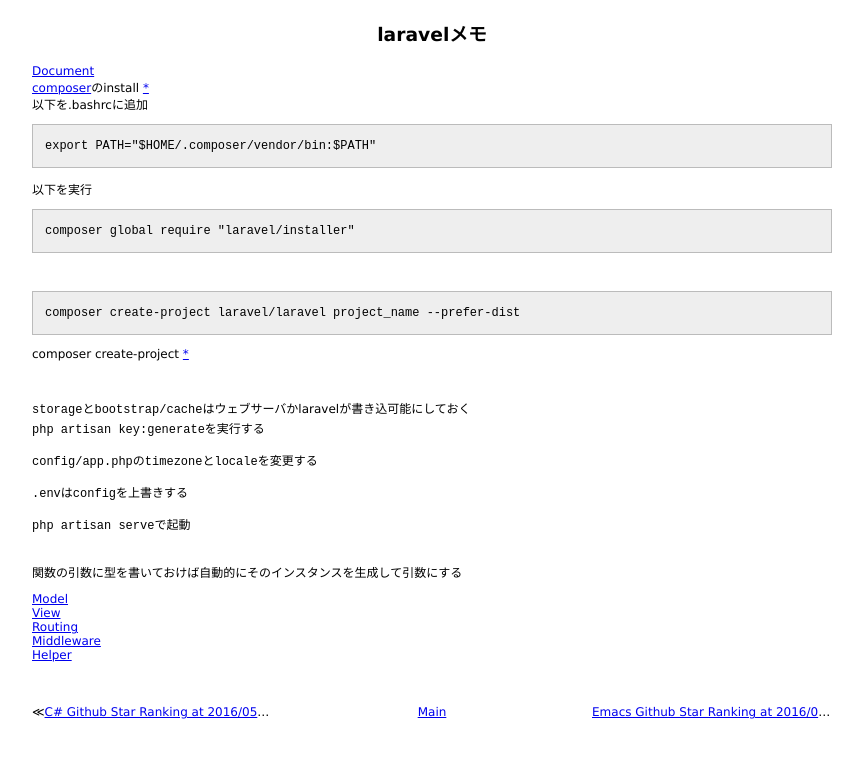
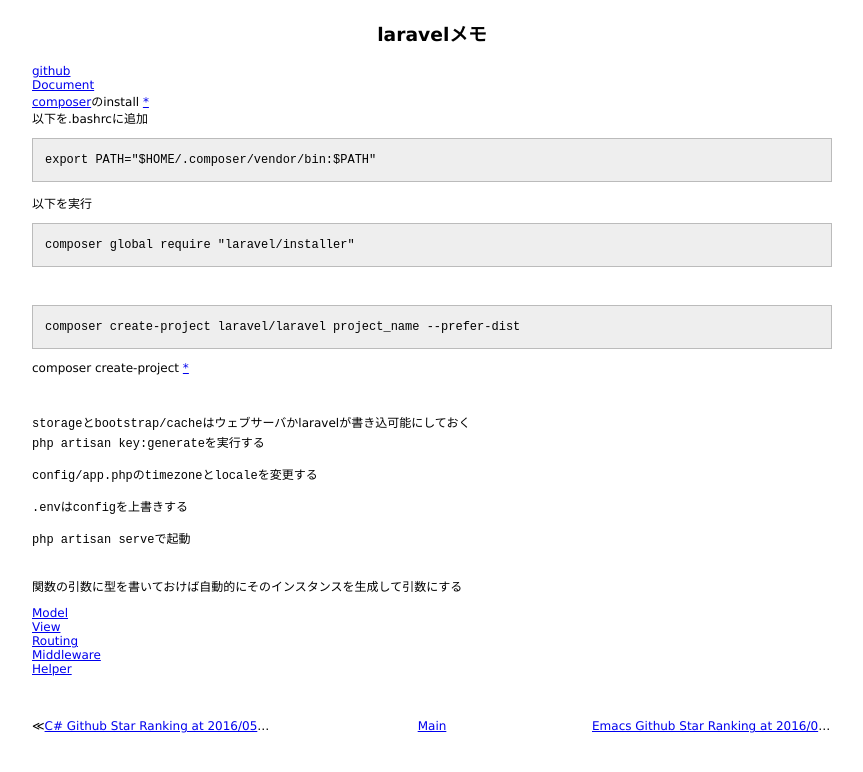
Before and after one commit to 38elements/38elements.github.com, a Jekyll site: the page built from _posts/2016-05-03-laravel.md, in a window 1280 px wide. Shown: the top 772 px of the page, without its empty margins (208-1071 px from the left). Built offline with Jekyll 4.4.1, drawn with Linux system fonts in a browser that asks for light colours.

Commit message:
Update 2016-05-03-laravel.md

```diff
--- a/_posts/2016-05-03-laravel.md
+++ b/_posts/2016-05-03-laravel.md
@@ -2,6 +2,7 @@
 layout: posts
 title: laravelメモ
 ---
+[github](https://github.com/laravel/laravel)
 [Document](https://laravel.com/docs/5.2)
 [composer](https://getcomposer.org/download/)のinstall [*](https://www.digitalocean.com/community/tutorials/how-to-install-and-use-composer-on-ubuntu-14-04)
 以下を.bashrcに追加
```
